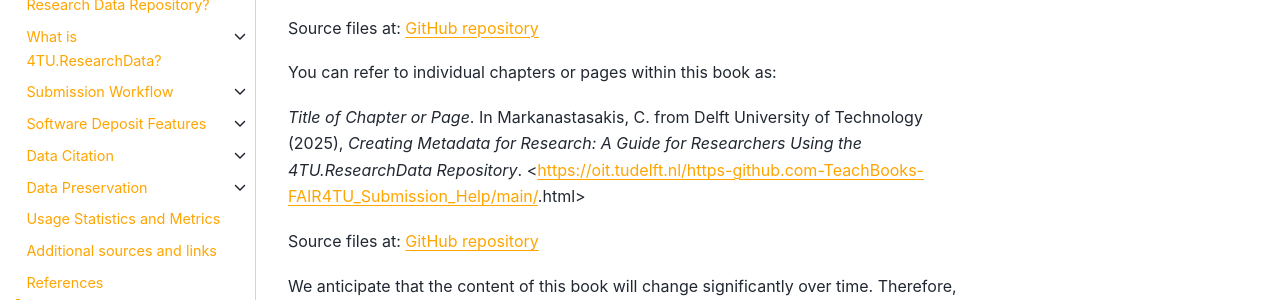
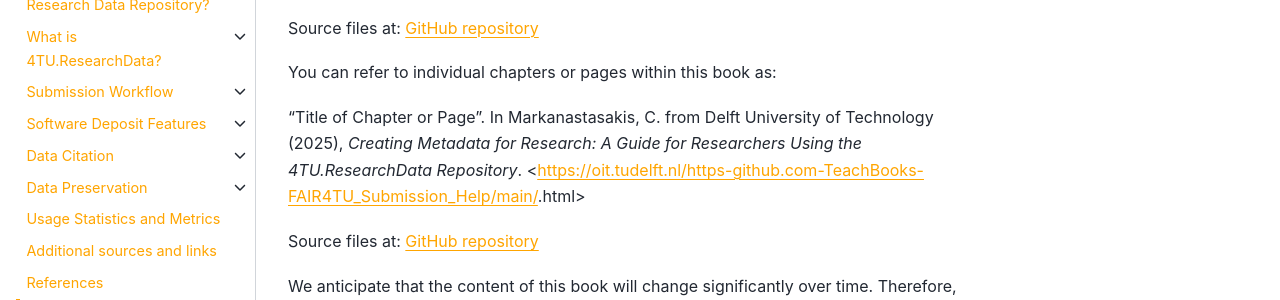
Before and after one commit to TUDelft-books/FAIR4TU_Submission_Help, a Jupyter Book: the page built from book/credits.md, in a window 1280 px wide and 900 px high. Shown: the part 289-589 px from the top of the window. Built offline with Jupyter Book 1.0.4 settings and Sphinx 7.4.7 and the Sphinx Book theme 1.1.4, drawn with Linux system fonts in a browser that asks for light colours; pages that are not in the unit, such as notebooks, are missing from menus; comment, search, counter and statistics services are not loaded.

```diff
--- a/book/credits.md
+++ b/book/credits.md
@@ -9,7 +9,7 @@ Source files at: [GitHub repository](https://github.com/TeachBooks/FAIR4TU_Submi
 
 You can refer to individual chapters or pages within this book as:
 
-*Title of Chapter or Page*. In Markanastasakis, C. from Delft University of Technology (2025), *Creating Metadata for Research: A Guide for Researchers Using the 4TU.ResearchData Repository*. <https://oit.tudelft.nl/https-github.com-TeachBooks-FAIR4TU_Submission_Help/main/<page-filename>.html>
+"Title of Chapter or Page". In Markanastasakis, C. from Delft University of Technology (2025), *Creating Metadata for Research: A Guide for Researchers Using the 4TU.ResearchData Repository*. <https://oit.tudelft.nl/https-github.com-TeachBooks-FAIR4TU_Submission_Help/main/<page-filename>.html>
 
 Source files at: [GitHub repository](https://github.com/TeachBooks/FAIR4TU_Submission_Help)
 
```
